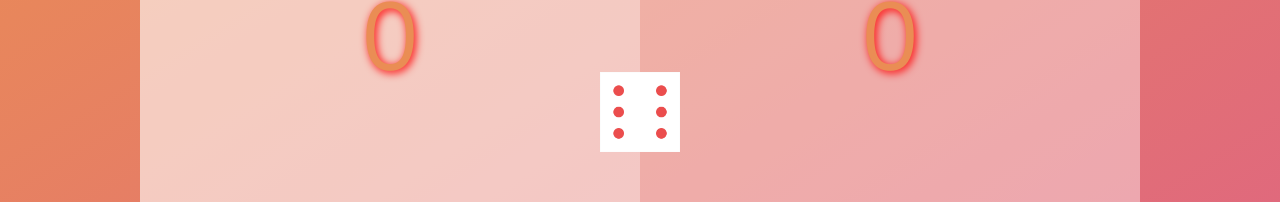
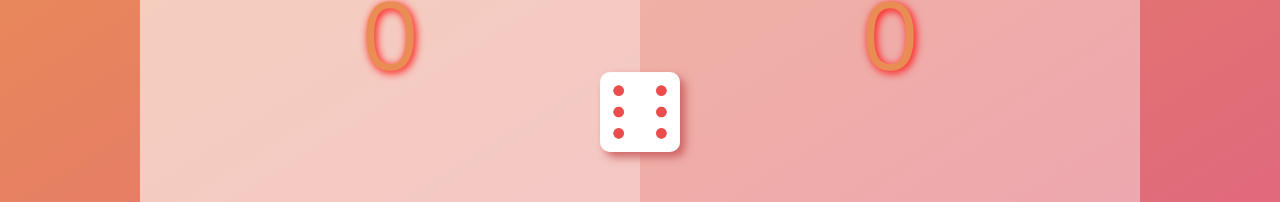
Before and after one commit to Shaily-Priyadarshini/The-Pig-game--Two-player-game, a plain HTML site: page index.html in a window 1280 px wide. Both pictures are taken after a click on the button "🎲 ROLL DICE". Shown: the part 214-416 px from the top of the page. Drawn offline with nearby package versions, Linux system fonts and the light colour scheme.

Commit message:
3D effect to dice added

```diff
--- a/script.js
+++ b/script.js
@@ -35,6 +35,7 @@ const init = function () {
   player1.classList.add("player-active");
   player2.classList.remove("player-active");
 };
+
 init();
 
 //Switch player function
@@ -69,6 +70,8 @@ btnRoll.addEventListener("click", function () {
     }
   }
 });
+
+
 btnHold.addEventListener("click", function () {
   if (playing) {
     //1.total score=total score+scurrent score
@@ -93,4 +96,6 @@ btnHold.addEventListener("click", function () {
     }
   }
 });
+
+
 btnNew.addEventListener("click", init);
--- a/style.css
+++ b/style.css
@@ -75,6 +75,9 @@ body {
   transform: translateX(-50%);
   display: inline-block;
   width: 80px;
+  box-shadow: 5px 5px 8px rgba(201, 91, 91, 0.9);
+  border-radius: 10px;
+
 }
 .btn-roll-dice {
   bottom: 28%;
```
